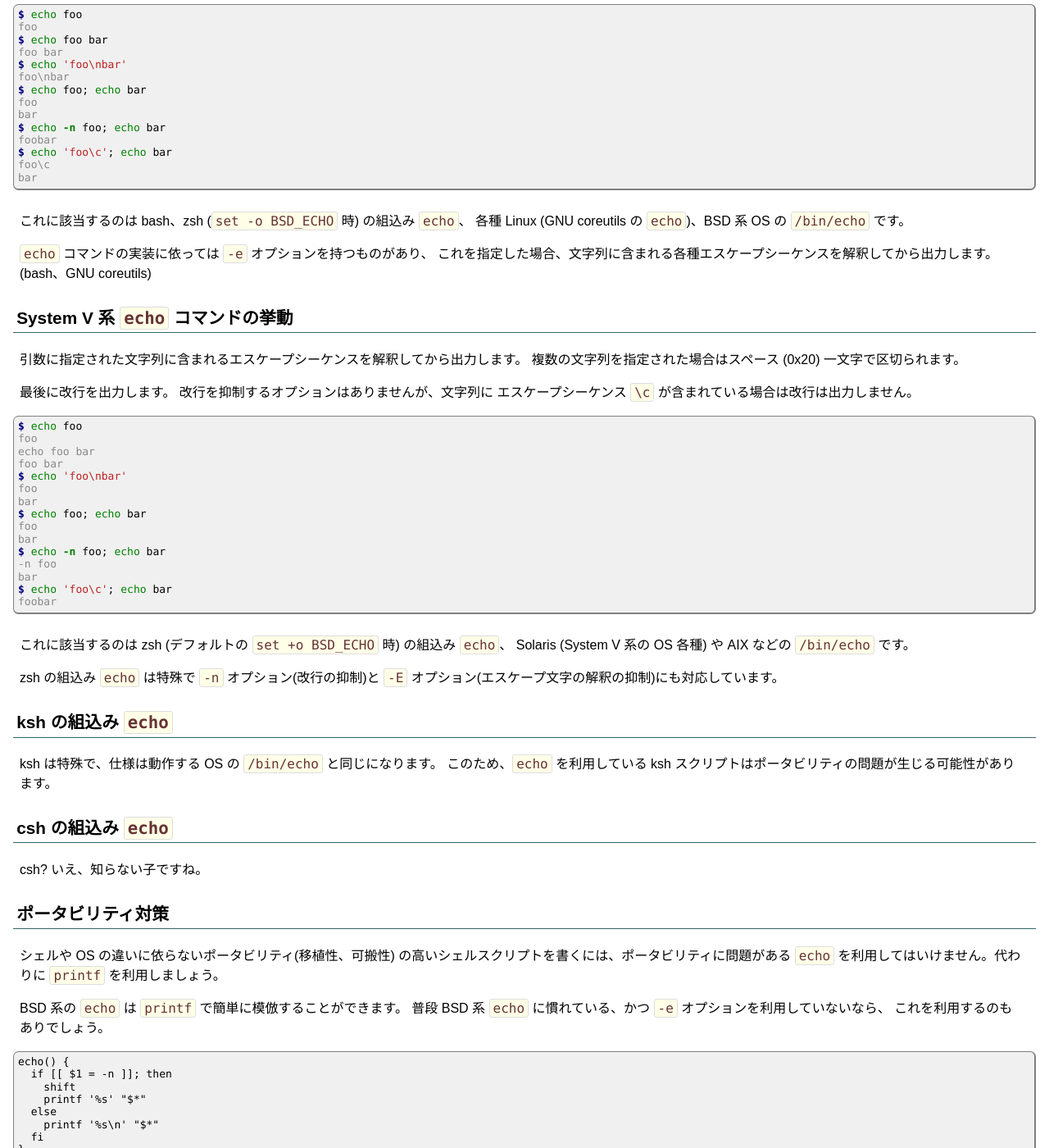
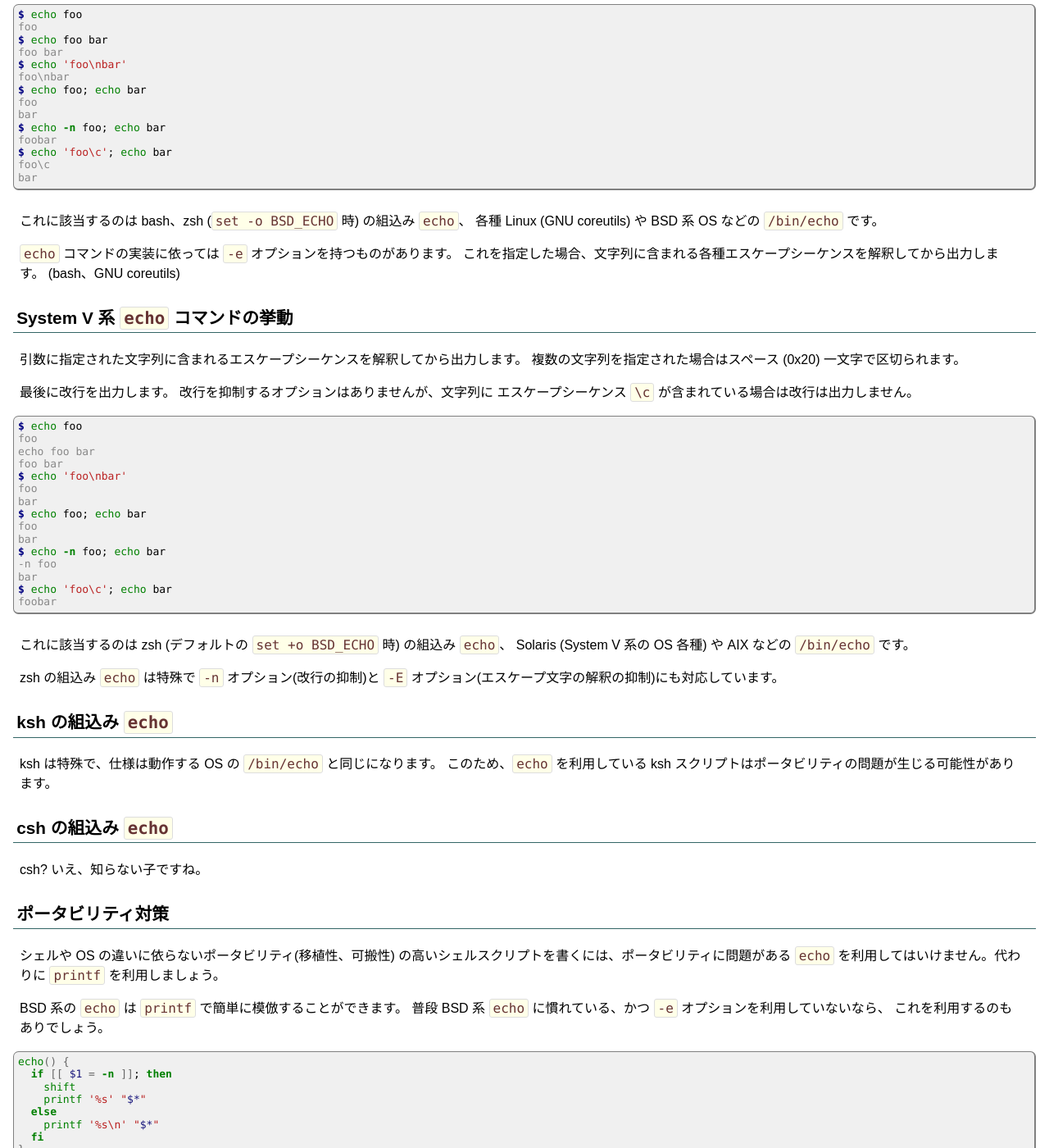
Before and after one commit to fumiyas/fumiyas.github.io, a Jekyll site: the page built from _posts/2013-12-08-echo.sh-advent-calendar.md, in a window 1280 px wide and 1400 px high, scrolled down 320 px. Shown: the whole window at 82% size. Built offline with Jekyll 4.4.1, drawn with Linux system fonts in a browser that asks for light colours; Markdown is read by kramdown in place of the engine named in the settings; comment, search, counter and statistics services are not loaded.

Commit message:
Trivial fixes

````diff
--- a/_posts/2013-12-08-echo.sh-advent-calendar.md
+++ b/_posts/2013-12-08-echo.sh-advent-calendar.md
@@ -37,9 +37,9 @@ bar
 ```
 
 これに該当するのは bash、zsh (`set -o BSD_ECHO` 時) の組込み `echo`、
-各種 Linux (GNU coreutils の `echo`)、BSD 系 OS の `/bin/echo` です。
+各種 Linux (GNU coreutils) や BSD 系 OS などの `/bin/echo` です。
 
-`echo` コマンドの実装に依っては `-e` オプションを持つものがあり、
+`echo` コマンドの実装に依っては `-e` オプションを持つものがあります。
 これを指定した場合、文字列に含まれる各種エスケープシーケンスを解釈してから出力します。
 (bash、GNU coreutils)
 
@@ -99,7 +99,7 @@ BSD 系の `echo` は `printf` で簡単に模倣することができます。
 普段 BSD 系 `echo` に慣れている、かつ `-e` オプションを利用していないなら、
 これを利用するのもありでしょう。
 
-```
+``` sh
 echo() {
   if [[ $1 = -n ]]; then
     shift
````
